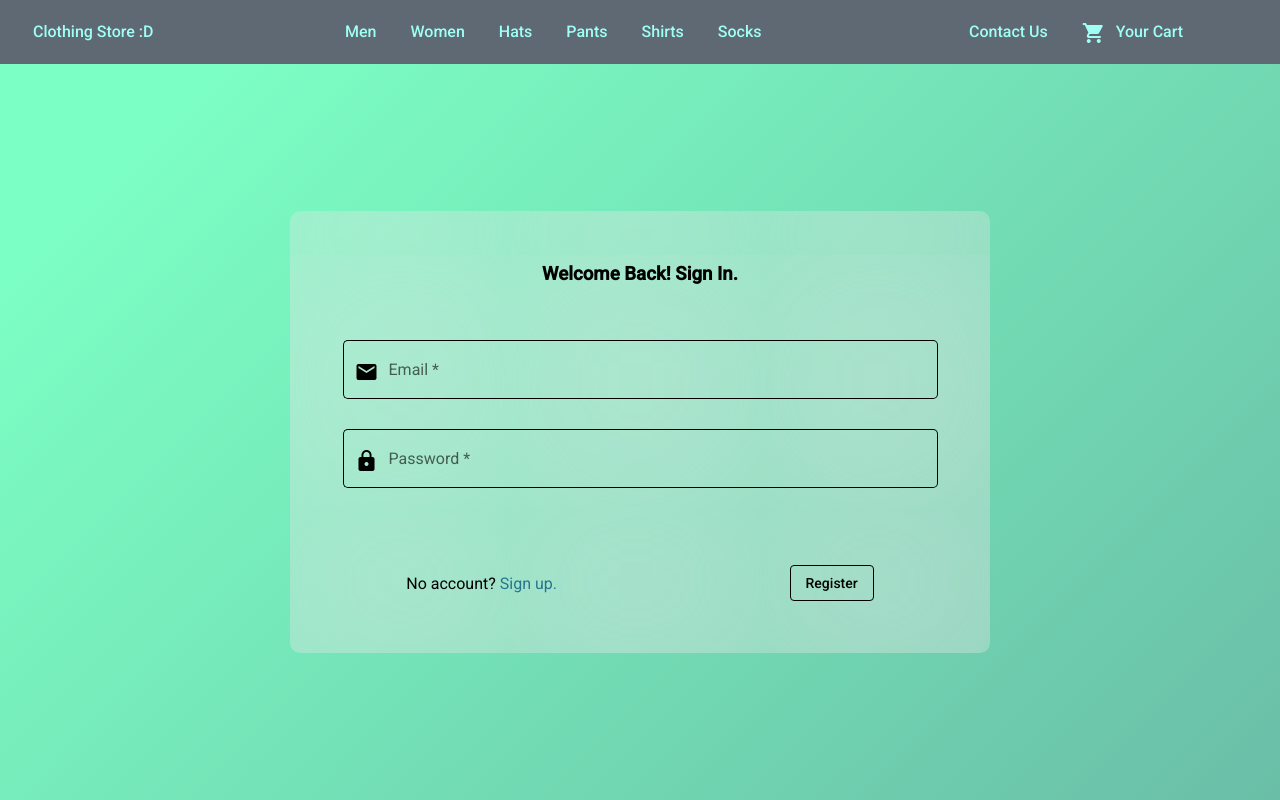
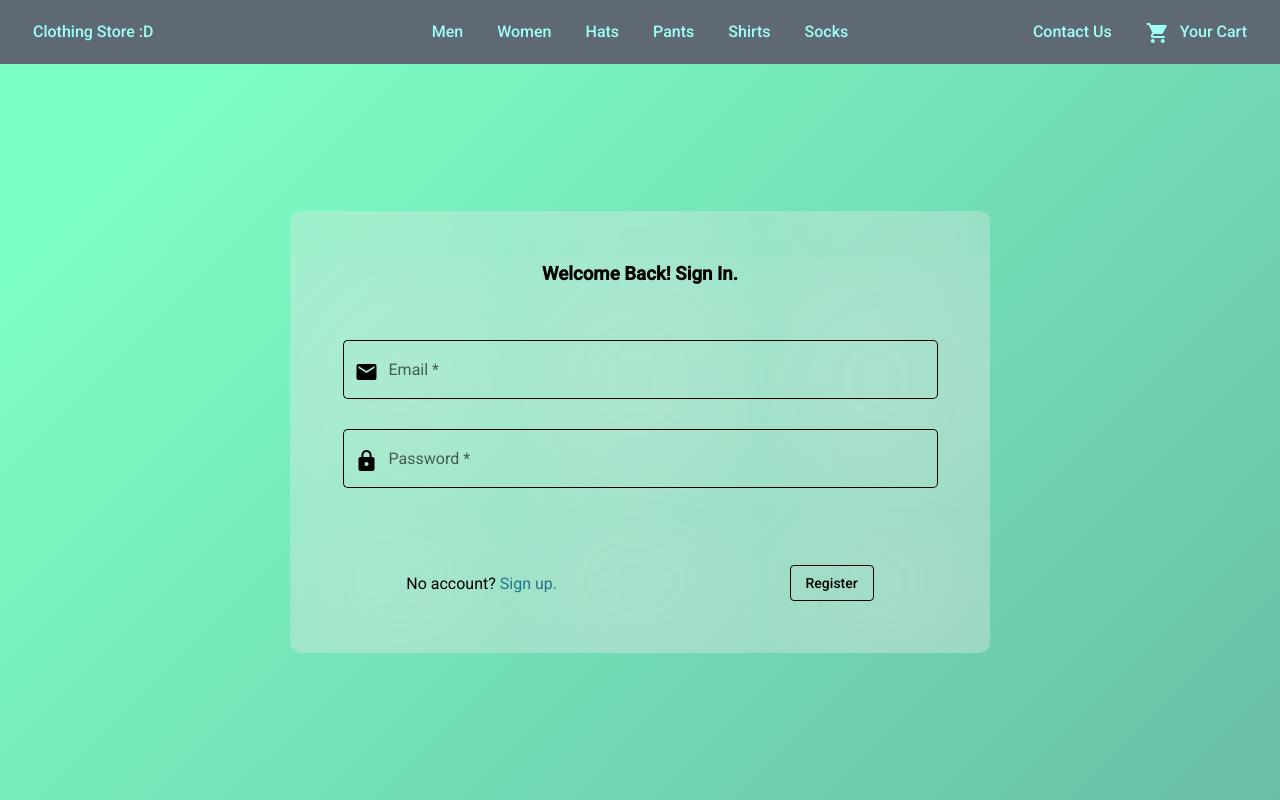
Before and after one commit to khuynh16/clothingStore, an Angular app: page /sign-in in a window 1280 px wide. Built offline with nearby package versions, Linux system fonts and the light colour scheme.

Commit message:
adjusting formatting for nav bar items

```diff
--- a/src/app/header/header.component.css
+++ b/src/app/header/header.component.css
@@ -19,9 +19,15 @@
     flex: 1;
 }
 
+.optionsButtons {
+    display: flex;
+    justify-content: flex-end;
+}
+
 .clothingNavButtons {
     flex: 2;
-    /* justify-content: space-evenly; */
+    display: flex;
+    justify-content: center;
 }
 
 button {
--- a/src/app/header/header.component.html
+++ b/src/app/header/header.component.html
@@ -14,7 +14,7 @@
     </div>
     <div class="optionsButtons">
         <button mat-button>Contact Us</button>
-        <button mat-button routerLink="/sign-in" *ngIf="!displayIfOnAuthPage">Sign In</button>
+        <button mat-button routerLink="/sign-in" *ngIf="!onAuthPage">Sign In</button>
         <button mat-button routerLink="/cart"><mat-icon>shopping_cart</mat-icon>Your Cart</button>
     </div>
 </mat-toolbar>
--- a/src/app/header/header.component.ts
+++ b/src/app/header/header.component.ts
@@ -7,7 +7,7 @@ import { ActivatedRoute, Router } from '@angular/router';
   styleUrls: ['./header.component.css']
 })
 export class HeaderComponent implements OnInit {
-  displayIfOnAuthPage: boolean;
+  onAuthPage: boolean;
   currentRoute: string;
 
   constructor(private route: ActivatedRoute) {
@@ -16,10 +16,9 @@ export class HeaderComponent implements OnInit {
 
   ngOnInit(): void {
     console.log(this.currentRoute);
-    this.displayIfOnAuthPage = false;
+    this.onAuthPage = false;
     if (this.currentRoute === 'sign-in' || this.currentRoute === 'sign-up') {
-      this.displayIfOnAuthPage = true;
+      this.onAuthPage = true;
     }
   }
-
 }
```
